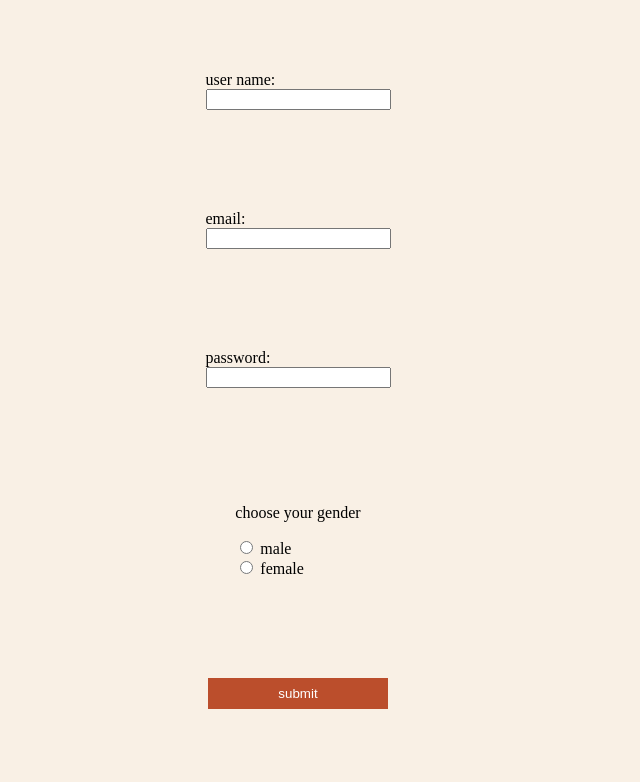
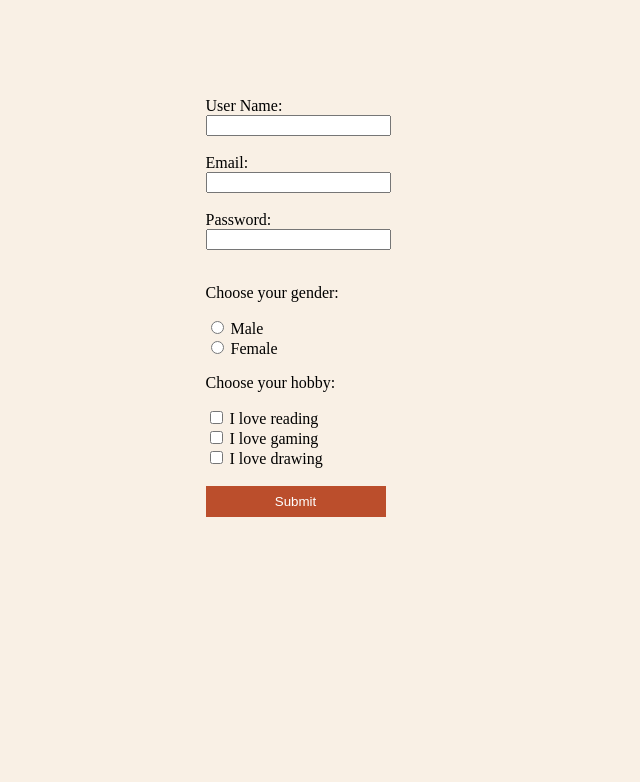
Before and after one commit to ashraqat292/porch-of-knowledge, a plain HTML site: page index.html in a window 1280 px wide. Shown: the part 204-986 px from the top of the page, without its empty margins (0-640 px from the left). After the commit the page ends 896 px from the top, so only its background shows below. Drawn offline with Linux system fonts and the light colour scheme.

Commit message:
Update index.html

```diff
--- a/index.html
+++ b/index.html
@@ -1,60 +1,44 @@
+<!DOCTYPE html>
+<html lang="ar">
+<head>
+    <meta charset="UTF-8">
+    <meta name="viewport" content="width=device-width, initial-scale=1.0">
+    <link rel="stylesheet" href="style.css">
+    <title>The Porch of Knowledge</title>
+</head>
+<body class="page-one">
+    <div class="field header">
+        <h1>The Porch of Knowledge</h1>
+        <h2>Get started</h2>
+    </div>
 
-<!DOCTYPE html>
-<html>
-    <head>
-        <link rel="stylesheet" href="style.css"/>
-        <title>
-            the porch of knowledge
-        </title>
-    </head>
-    <body class="page-one">
-        <div class="field header">
-          <h1>The porch of knowledge</h1>
-          <p><h2>Get started</h2> </p>
-          </div>
-         <div class="field">
-<form>
-<label>user name:</label><br>
-<input type="text" name="uname"><br>
+    <div class="field">
+        <form action="page2.html">
+            <label>User Name:</label><br>
+            <input type="text" name="uname" required><br><br>
 
-</form>
-         </div>
-         <div class="field">
-<form>
-    <label for="email">email:</label><br>
-    <input type="email" id="email" name="email">
-</form>
-         </div>
-         <div class="field">
-         <form>
-    <label>password:</label><br>
-    <input type="password" name="pwd">
-</form>
-        </div>
-        <div class="field">
+            <label for="email">Email:</label><br>
+            <input type="email" id="email" name="email" required><br><br>
 
-         <p>
-            choose your gender
-         </p>
-         <form>
-            <input type="radio" name="gender" value="male">
-            <label for="male">male</label><br>
-            <input type="radio" name="gender" value="female">
-            <lable for="female">female</lable><br>
+            <label>Password:</label><br>
+            <input type="password" name="pwd" required><br><br>
 
+            <p>Choose your gender:</p>
+            <input type="radio" id="male" name="gender" value="male">
+            <label for="male">Male</label><br>
+            <input type="radio" id="female" name="gender" value="female">
+            <label for="female">Female</label><br>
 
-         </form>
-         </div>
-         <div class="field">
-          <form>
-            <a href="page2.html">
-            <button type="submit" class="btn">submit</button>
-            </a>
+            <p>Choose your hobby:</p>
+            <input type="checkbox" name="hobby" value="Reading">
+            <label>I love reading</label><br>
+            <input type="checkbox" name="hobby" value="Gaming">
+            <label>I love gaming</label><br>
+            <input type="checkbox" name="hobby" value="Drawing">
+            <label>I love drawing</label><br><br>
+
+            <button type="submit" class="btn">Submit</button>
         </form>
-         </div>
-        <h1>
-
-        </h1>
-         </div>
-    </body>
+    </div>
+</body>
 </html>
```
